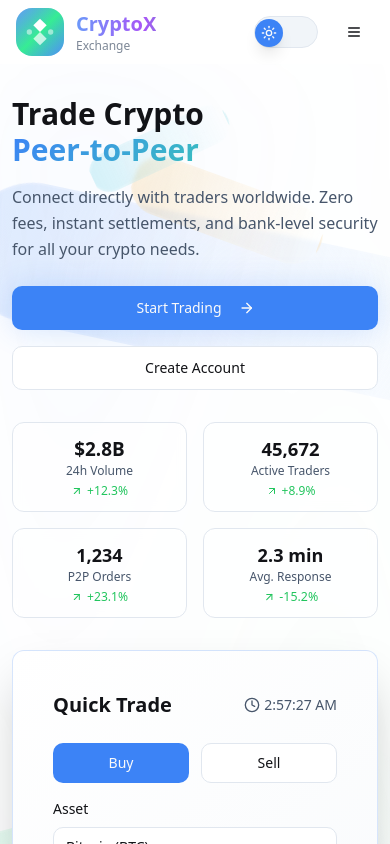
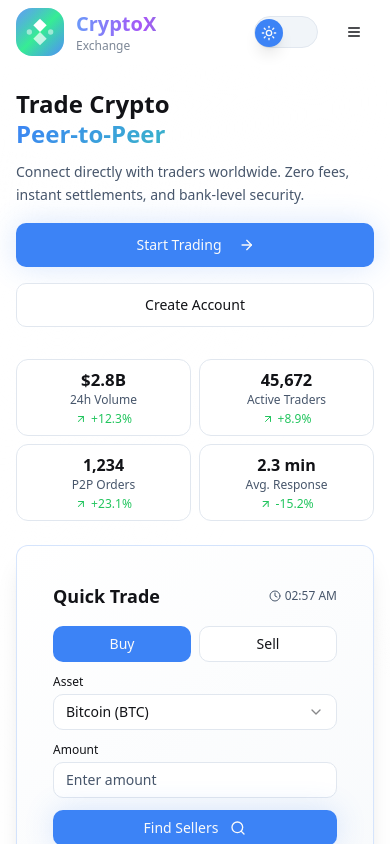
Before and after one commit to manishjan1811/trade-flow-universe, a React (Vite) app: page / in a window 390 px wide. Shown: the top 844 px of the page. Built offline with nearby package versions, Linux system fonts and the light colour scheme.

Commit message:
Refactor: Optimize hero section for mobile view
Optimize the 3D object in the hero section for mobile view, making it more compact and professional. Apply necessary changes to ensure a better user experience on smaller screens. Optimize all pages for a real-project-like feel.

```diff
--- a/src/components/3d/GeometricBackground.tsx
+++ b/src/components/3d/GeometricBackground.tsx
@@ -70,51 +70,53 @@ function ElegantShape({
 export function GeometricBackground() {
     return (
         <div className="absolute inset-0 overflow-hidden pointer-events-none">
-            <div className="absolute inset-0 bg-gradient-to-br from-primary/5 via-transparent to-accent/5 blur-3xl" />
+            <div className="absolute inset-0 bg-gradient-to-br from-primary/3 via-transparent to-accent/3 blur-2xl" />
 
+            {/* Mobile: Smaller, fewer shapes */}
             <ElegantShape
                 delay={0.3}
-                width={600}
-                height={140}
-                rotate={12}
-                gradient="from-primary/15"
-                className="left-[-10%] md:left-[-5%] top-[15%] md:top-[20%]"
+                width={320}
+                height={80}
+                rotate={8}
+                gradient="from-primary/12"
+                className="left-[-15%] sm:left-[-10%] md:left-[-5%] top-[10%] sm:top-[15%] md:top-[20%] md:w-[600px] md:h-[140px]"
             />
 
             <ElegantShape
                 delay={0.5}
-                width={500}
-                height={120}
-                rotate={-15}
-                gradient="from-accent/15"
-                className="right-[-5%] md:right-[0%] top-[70%] md:top-[75%]"
+                width={280}
+                height={70}
+                rotate={-12}
+                gradient="from-accent/12"
+                className="right-[-10%] sm:right-[-5%] md:right-[0%] top-[65%] sm:top-[70%] md:top-[75%] md:w-[500px] md:h-[120px]"
             />
 
+            {/* Only show on larger screens */}
             <ElegantShape
                 delay={0.4}
-                width={300}
-                height={80}
-                rotate={-8}
-                gradient="from-violet-500/15"
-                className="left-[5%] md:left-[10%] bottom-[5%] md:bottom-[10%]"
+                width={200}
+                height={50}
+                rotate={-6}
+                gradient="from-violet-500/10"
+                className="hidden sm:block left-[5%] md:left-[10%] bottom-[5%] md:bottom-[10%] md:w-[300px] md:h-[80px]"
             />
 
             <ElegantShape
                 delay={0.6}
-                width={200}
-                height={60}
-                rotate={20}
-                gradient="from-amber-500/15"
-                className="right-[15%] md:right-[20%] top-[10%] md:top-[15%]"
+                width={120}
+                height={35}
+                rotate={15}
+                gradient="from-amber-500/10"
+                className="hidden md:block right-[15%] md:right-[20%] top-[10%] md:top-[15%] md:w-[200px] md:h-[60px]"
             />
 
             <ElegantShape
                 delay={0.7}
-                width={150}
-                height={40}
-                rotate={-25}
-                gradient="from-cyan-500/15"
-                className="left-[20%] md:left-[25%] top-[5%] md:top-[10%]"
+                width={100}
+                height={25}
+                rotate={-20}
+                gradient="from-cyan-500/8"
+                className="hidden lg:block left-[20%] md:left-[25%] top-[5%] md:top-[10%] md:w-[150px] md:h-[40px]"
             />
         </div>
     );
--- a/src/pages/Home.tsx
+++ b/src/pages/Home.tsx
@@ -87,12 +87,12 @@ export default function Home() {
   return (
     <div className="min-h-screen bg-background overflow-hidden">
       {/* Hero Section with 3D Background and Quick Trade */}
-      <section className="relative py-8 md:py-16 bg-gradient-to-br from-background via-card/30 to-background min-h-screen flex items-center">
+      <section className="relative py-6 sm:py-8 md:py-12 lg:py-16 bg-gradient-to-br from-background via-card/20 to-background min-h-screen flex items-center">
         {/* Geometric Background Shapes */}
         <GeometricBackground />
 
-        <div className="max-w-7xl mx-auto px-3 sm:px-6 lg:px-8 relative z-10">
-          <div className="grid grid-cols-1 lg:grid-cols-2 gap-8 md:gap-12 items-center">
+        <div className="max-w-7xl mx-auto px-4 sm:px-6 lg:px-8 relative z-10">
+          <div className="grid grid-cols-1 lg:grid-cols-2 gap-6 sm:gap-8 md:gap-10 lg:gap-12 items-center">
             {/* Hero Content */}
             <motion.div
               initial={{ opacity: 0, x: -50 }}
@@ -100,7 +100,7 @@ export default function Home() {
               transition={{ duration: 0.8, ease: 'easeOut' }}
             >
               <motion.h1
-                className="text-3xl md:text-5xl lg:text-6xl font-bold text-foreground mb-4 md:mb-6"
+                className="text-2xl sm:text-3xl md:text-4xl lg:text-5xl xl:text-6xl font-bold text-foreground mb-3 sm:mb-4 md:mb-6 leading-tight"
                 initial={{ opacity: 0, y: 30 }}
                 animate={{ opacity: 1, y: 0 }}
                 transition={{ duration: 0.8, delay: 0.2 }}
@@ -116,12 +116,12 @@ export default function Home() {
                 </motion.span>
               </motion.h1>
               <motion.p
-                className="text-base md:text-xl text-muted-foreground mb-6 md:mb-8 leading-relaxed"
+                className="text-sm sm:text-base md:text-lg lg:text-xl text-muted-foreground mb-4 sm:mb-6 md:mb-8 leading-relaxed"
                 initial={{ opacity: 0, y: 20 }}
                 animate={{ opacity: 1, y: 0 }}
                 transition={{ duration: 0.8, delay: 0.6 }}
               >
-                Connect directly with traders worldwide. Zero fees, instant settlements, and bank-level security for all your crypto needs.
+                Connect directly with traders worldwide. Zero fees, instant settlements, and bank-level security.
               </motion.p>
 
               <motion.div
@@ -163,29 +163,29 @@ export default function Home() {
 
               {/* Quick Stats */}
               <StaggeredCards
-                className="grid grid-cols-2 md:grid-cols-4 gap-4"
+                className="grid grid-cols-2 lg:grid-cols-4 gap-2 sm:gap-3 md:gap-4"
                 staggerDelay={0.1}
               >
                 {quickStats.map((stat, index) => (
                   <motion.div
                     key={stat.label}
-                    className="text-center p-3 bg-card/50 rounded-lg border backdrop-blur-sm hover:bg-card/70 transition-all duration-300"
+                    className="text-center p-2 sm:p-3 bg-card/60 rounded-lg border backdrop-blur-sm hover:bg-card/80 transition-all duration-300"
                     whileHover={{
-                      scale: 1.05,
-                      boxShadow: "0 10px 30px rgba(0, 212, 255, 0.1)"
+                      scale: 1.03,
+                      boxShadow: "0 8px 25px rgba(0, 212, 255, 0.1)"
                     }}
                     initial={{ opacity: 0, y: 20 }}
                     animate={{ opacity: 1, y: 0 }}
                     transition={{ duration: 0.6, delay: 0.9 + index * 0.1 }}
                   >
                     <PulsingElement duration={2 + index * 0.5}>
-                      <div className="text-lg md:text-xl font-bold text-foreground">{stat.value}</div>
+                      <div className="text-base sm:text-lg md:text-xl font-bold text-foreground">{stat.value}</div>
                     </PulsingElement>
-                    <div className="text-xs text-muted-foreground">{stat.label}</div>
+                    <div className="text-xs sm:text-xs text-muted-foreground leading-tight">{stat.label}</div>
                     <motion.div
                       className={`text-xs flex items-center justify-center mt-1 ${stat.positive ? 'text-green-500' : 'text-red-500'}`}
                       animate={{
-                        scale: [1, 1.1, 1],
+                        scale: [1, 1.05, 1],
                       }}
                       transition={{
                         duration: 2,
@@ -208,38 +208,41 @@ export default function Home() {
               animate={{ opacity: 1, x: 0 }}
               transition={{ duration: 0.8, delay: 0.4 }}
             >
-              <Card className="crypto-card backdrop-blur-sm bg-card/80 border-primary/20 shadow-2xl">
-                <div className="p-4 md:p-6">
-                  <div className="flex items-center justify-between mb-6">
-                    <h3 className="text-xl font-bold text-foreground">Quick Trade</h3>
-                    <div className="flex items-center text-sm text-muted-foreground">
-                      <Clock className="w-4 h-4 mr-1" />
-                      {currentTime.toLocaleTimeString()}
+              <Card className="crypto-card backdrop-blur-sm bg-card/90 border-primary/20 shadow-xl lg:shadow-2xl">
+                <div className="p-3 sm:p-4 md:p-6">
+                  <div className="flex items-center justify-between mb-4 sm:mb-6">
+                    <h3 className="text-lg sm:text-xl font-bold text-foreground">Quick Trade</h3>
+                    <div className="flex items-center text-xs sm:text-sm text-muted-foreground">
+                      <Clock className="w-3 h-3 sm:w-4 sm:h-4 mr-1" />
+                      <span className="hidden sm:inline">{currentTime.toLocaleTimeString()}</span>
+                      <span className="sm:hidden">{currentTime.toLocaleTimeString('en-US', { hour: '2-digit', minute: '2-digit' })}</span>
                     </div>
                   </div>
 
-                  <div className="space-y-4">
-                    <div className="grid grid-cols-2 gap-3">
+                  <div className="space-y-3 sm:space-y-4">
+                    <div className="grid grid-cols-2 gap-2 sm:gap-3">
                       <Button
                         variant={orderType === "buy" ? "default" : "outline"}
                         onClick={() => setOrderType("buy")}
-                        className="w-full"
+                        className="w-full text-sm sm:text-base"
+                        size="sm"
                       >
                         Buy
                       </Button>
                       <Button
                         variant={orderType === "sell" ? "default" : "outline"}
                         onClick={() => setOrderType("sell")}
-                        className="w-full"
+                        className="w-full text-sm sm:text-base"
+                        size="sm"
                       >
                         Sell
                       </Button>
                     </div>
 
                     <div>
-                      <label className="block text-sm font-medium text-foreground mb-2">Asset</label>
+                      <label className="block text-xs sm:text-sm font-medium text-foreground mb-1 sm:mb-2">Asset</label>
                       <Select value={selectedAsset} onValueChange={setSelectedAsset}>
-                        <SelectTrigger>
+                        <SelectTrigger className="h-9 sm:h-10 text-sm">
                           <SelectValue />
                         </SelectTrigger>
                         <SelectContent>
@@ -252,19 +255,20 @@ export default function Home() {
                     </div>
 
                     <div>
-                      <label className="block text-sm font-medium text-foreground mb-2">Amount</label>
+                      <label className="block text-xs sm:text-sm font-medium text-foreground mb-1 sm:mb-2">Amount</label>
                       <Input
                         placeholder="Enter amount"
                         value={amount}
                         onChange={(e) => setAmount(e.target.value)}
                         type="number"
+                        className="h-9 sm:h-10 text-sm"
                       />
                     </div>
 
                     <Link to="/exchange" className="block">
-                      <Button className="btn-crypto w-full">
+                      <Button className="btn-crypto w-full h-9 sm:h-10 text-sm sm:text-base">
                         Find {orderType === "buy" ? "Sellers" : "Buyers"}
-                        <Search className="ml-2 w-4 h-4" />
+                        <Search className="ml-1 sm:ml-2 w-3 h-3 sm:w-4 sm:h-4" />
                       </Button>
                     </Link>
                   </div>
```
